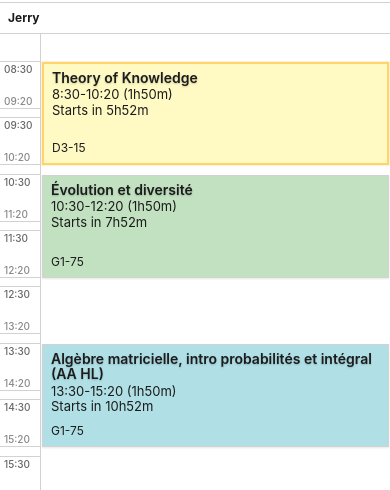
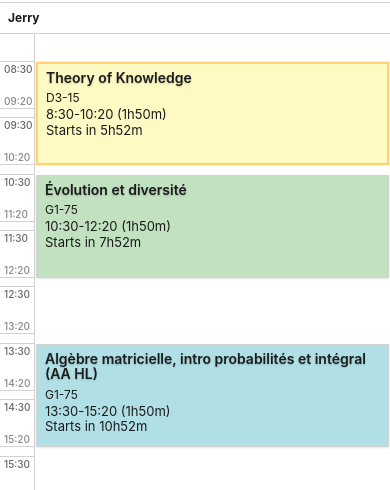
Before and after one commit to jerryxfu/jerrydev, a React (Vite) app: page /scheduler in a window 390 px wide. Shown: the part 146-636 px from the top of the page. Built offline with nearby package versions, Linux system fonts and the light colour scheme; no server answers.

Commit message:
Improve Home Island mode: add event title truncation, adjust schedule column widths, and enhance responsive styles

```diff
--- a/src/pages/scheduler/Scheduler.tsx
+++ b/src/pages/scheduler/Scheduler.tsx
@@ -23,24 +23,24 @@ const DAYS_OF_WEEK = HIDE_WEEKENDS
 
 const Scheduler: React.FC = () => {
     // Detect Home Island mode and ID parameter
-    const {isHomeIslandMode, homeIslandId} = useMemo(() => {
+    const {isHomeIsland, homeIslandId} = useMemo(() => {
         const urlParams = new URLSearchParams(window.location.search);
         return {
-            isHomeIslandMode: urlParams.get("homeisland") === "true",
+            isHomeIsland: urlParams.get("homeisland") === "true",
             homeIslandId: urlParams.get("id"),
         };
     }, []);
 
     // Validate Home Island ID - check if it exists in scheduleConfig
     const isHomeIslandIdValid = useMemo(() => {
-        if (!isHomeIslandMode) return true; // Not in Home Island mode, no validation needed
+        if (!isHomeIsland) return true; // Not in Home Island mode, no validation needed
         if (!homeIslandId) return false; // No ID provided in Home Island mode
         return scheduleConfig.some((s) => s.id === homeIslandId);
-    }, [isHomeIslandMode, homeIslandId]);
+    }, [isHomeIsland, homeIslandId]);
     // Initialize with Home Island ID, saved schedule, or default to jerry
     const getInitialSchedule = () => {
         // In Home Island mode, use the ID from URL parameter
-        if (isHomeIslandMode && homeIslandId) {
+        if (isHomeIsland && homeIslandId) {
             const homeIslandSchedule = scheduleConfig.find((s) => s.id === homeIslandId);
             if (homeIslandSchedule) {
                 return [homeIslandSchedule];
@@ -85,7 +85,7 @@ const Scheduler: React.FC = () => {
 
     // Home Island mode: scroll to bottom and set transparent body
     useEffect(() => {
-        if (isHomeIslandMode) {
+        if (isHomeIsland) {
             document.body.classList.add("homeisland-body");
             document.documentElement.classList.add("homeisland-html");
             // Scroll to bottom after render
@@ -97,7 +97,7 @@ const Scheduler: React.FC = () => {
             document.body.classList.remove("homeisland-body");
             document.documentElement.classList.remove("homeisland-html");
         };
-    }, [isHomeIslandMode]);
+    }, [isHomeIsland]);
 
     // Filter events by selected day - FIXED: only include events that explicitly match the selected day
     const getScheduleForDay = (schedule: ScheduleType): ScheduleType => ({
@@ -159,19 +159,19 @@ const Scheduler: React.FC = () => {
     };
 
     // Home Island mode with invalid/empty ID: render blank page
-    if (isHomeIslandMode && !isHomeIslandIdValid) {
+    if (isHomeIsland && !isHomeIslandIdValid) {
         return null;
     }
 
     return (
-        <div className={`scheduler ${isHomeIslandMode ? "homeisland-mode" : ""}`}>
+        <div className={`scheduler ${isHomeIsland ? "homeisland-mode" : ""}`}>
             <div className="scheduler-header">
-                {!isHomeIslandMode && <h1 className="scheduler-title">Schedule viewer</h1>}
+                {!isHomeIsland && <h1 className="scheduler-title">Schedule viewer</h1>}
 
                 {/* Controls row */}
                 <div className="scheduler-controls">
                     <div className="scheduler-controls-left">
-                        {!isHomeIslandMode && (
+                        {!isHomeIsland && (
                             <button
                                 className={`scheduler-toggle ${comparisonMode ? "scheduler-toggle-active" : ""}`}
                                 onClick={toggleComparisonMode}
@@ -202,7 +202,7 @@ const Scheduler: React.FC = () => {
                             </div>
                         ) : (
                             <div className="scheduler-select-group">
-                                <label className="scheduler-select-label">{isHomeIslandMode ? "" : "Schedule:"}</label>
+                                <label className="scheduler-select-label">{isHomeIsland ? "" : "Schedule:"}</label>
                                 <select
                                     value={selectedSchedules[0]?.id ?? "jerry"}
                                     onChange={(e) => handleSingleScheduleSelect(e.target.value)}
@@ -216,7 +216,7 @@ const Scheduler: React.FC = () => {
                         )}
 
                         {/* Day selector */}
-                        {!isHomeIslandMode && (
+                        {!isHomeIsland && (
                             <div className="scheduler-day-buttons">
                                 {DAYS_OF_WEEK.map((day) => (
                                     <button
@@ -233,7 +233,7 @@ const Scheduler: React.FC = () => {
 
                     {/* Info */}
                     <div className="scheduler-controls-right">
-                        {!isHomeIslandMode && comparisonMode && commonBreaks.length > 0 && (
+                        {!isHomeIsland && comparisonMode && commonBreaks.length > 0 && (
                             <div className="scheduler-break-info">
                                 <span className="scheduler-break-count">
                                     {commonBreaks.length} common free time{commonBreaks.length !== 1 ? "s" : ""}
@@ -253,6 +253,7 @@ const Scheduler: React.FC = () => {
                             schedule={schedule}
                             breakPeriods={commonBreaks}
                             showBreaks={comparisonMode}
+                            isHomeIsland={isHomeIsland}
                         />
                     ))}
                 </div>
--- a/src/pages/scheduler/components/Schedule.scss
+++ b/src/pages/scheduler/components/Schedule.scss
@@ -29,8 +29,8 @@
 .schedule_time-column {
     display: flex;
     flex-direction: column;
-    width: 50px;
-    min-width: 50px;
+    width: 48px;
+    min-width: 48px;
     background: var(--s-bg-c);
     border-right: 1px solid var(--s-border-c);
 }
@@ -125,8 +125,8 @@
     }
 
     .schedule_time-column {
-        width: 40px;
-        min-width: 40px;
+        width: 34px;
+        min-width: 34px;
     }
 
     .schedule_time-label {
--- a/src/pages/scheduler/components/Schedule.tsx
+++ b/src/pages/scheduler/components/Schedule.tsx
@@ -13,10 +13,11 @@ interface ScheduleProps {
     slotMinutes?: number;
     breakPeriods?: BreakPeriod[];
     showBreaks?: boolean;
+    isHomeIsland?: boolean; // forward to events so truncation works on first render
 }
 
 const Schedule: React.FC<ScheduleProps> = (
-    {schedule, startTime, endTime, slotMinutes, breakPeriods = [], showBreaks = false}) => {
+    {schedule, startTime, endTime, slotMinutes, breakPeriods = [], showBreaks = false, isHomeIsland = false}) => {
     const displayStart = startTime ?? schedule.startTime ?? "08:00";
     const displayEnd = endTime ?? schedule.endTime ?? "18:00";
     const displaySlotMinutes = slotMinutes ?? schedule.slotMinutes ?? 60;
@@ -105,6 +106,7 @@ const Schedule: React.FC<ScheduleProps> = (
                             isNext={nextEvent?.id === event.id}
                             baseStartMinutes={baseStartMinutes}
                             minuteHeight={minuteHeight}
+                            isHomeIsland={isHomeIsland}
                         />
                     ))}
                 </div>
--- a/src/pages/scheduler/components/ScheduleEvent.scss
+++ b/src/pages/scheduler/components/ScheduleEvent.scss
@@ -37,6 +37,22 @@
         flex-wrap: wrap;
         gap: 0 12px;
     }
+
+    @media (max-width: 768px) and (max-height: 48px) {
+        flex-direction: row;
+        justify-content: space-between;
+        align-items: flex-start;
+    }
+}
+
+.schedule-event__left {
+    display: flex;
+    flex-direction: column;
+
+    @media (max-width: 768px) and (max-height: 48px) {
+        flex: 1;
+        min-width: 0;
+    }
 }
 
 .schedule-event__title {
@@ -64,6 +80,13 @@
     @container (max-height: 48px) {
         margin-bottom: 0;
     }
+
+    @media (max-width: 768px) and (max-height: 48px) {
+        text-align: right;
+        flex-shrink: 0;
+        justify-content: center;
+        align-items: center;
+    }
 }
 
 .schedule-event__location {
@@ -72,6 +95,10 @@
 
     @container (max-height: 48px) {
         margin-top: 0;
+    }
+
+    @media (max-width: 768px) {
+        margin-top: 2px;
     }
 }
 
--- a/src/pages/scheduler/components/ScheduleEvent.tsx
+++ b/src/pages/scheduler/components/ScheduleEvent.tsx
@@ -9,10 +9,11 @@ interface ScheduleEventProps {
     isNext?: boolean;
     baseStartMinutes?: number; // minutes from 00:00 for the top of the grid
     minuteHeight?: number; // px per minute
+    isHomeIsland?: boolean; // explicit prop so truncation works on first render
 }
 
 const ScheduleEvent: React.FC<ScheduleEventProps> = (
-    {event, isCurrent = false, isNext = false, baseStartMinutes = 8 * 60, minuteHeight = 40 / 60}) => {
+    {event, isCurrent = false, isNext = false, baseStartMinutes = 8 * 60, minuteHeight = 40 / 60, isHomeIsland}) => {
     const formatTimeLabel = (minutes: number) => {
         const h = Math.floor(minutes / 60);
         const m = minutes % 60;
@@ -46,6 +47,12 @@ const ScheduleEvent: React.FC<ScheduleEventProps> = (
 
     const durationLabel = formatTimeLabel(duration);
 
+    // Truncate long titles when Home Island mode is active
+    const MAX_TITLE_LENGTH = 26;
+    const displayTitle = (isHomeIsland && event.title && event.title.length > MAX_TITLE_LENGTH)
+        ? `${event.title.slice(0, MAX_TITLE_LENGTH)}...`
+        : event.title;
+
     const offsetFromStart = Math.max(0, startMinutes - baseStartMinutes);
     const top = offsetFromStart * minuteHeight;
     const height = Math.max(2, duration * minuteHeight); // enforce minimum height for visibility
@@ -66,16 +73,16 @@ const ScheduleEvent: React.FC<ScheduleEventProps> = (
             }}
         >
             <div className="schedule-event__content">
-                <div className="schedule-event__title">{event.title}</div>
+                <div className="schedule-event__left">
+                    <div className="schedule-event__title" title={event.title} aria-label={event.title}>{displayTitle}</div>
+                    {event.location && (
+                        <div className="schedule-event__location">{event.location}</div>
+                    )}
+                </div>
                 <div className="schedule-event__time">
                     <p>{event.startTime}-{event.endTime} ({durationLabel})</p>
                     <p>{isCurrent ? `Ends in ${timeRemaining}` : `Starts in ${timeUntil}`}</p>
                 </div>
-                <div className="schedule-event__time">
-                </div>
-                {event.location && (
-                    <div className="schedule-event__location">{event.location}</div>
-                )}
             </div>
         </div>
     );
```
